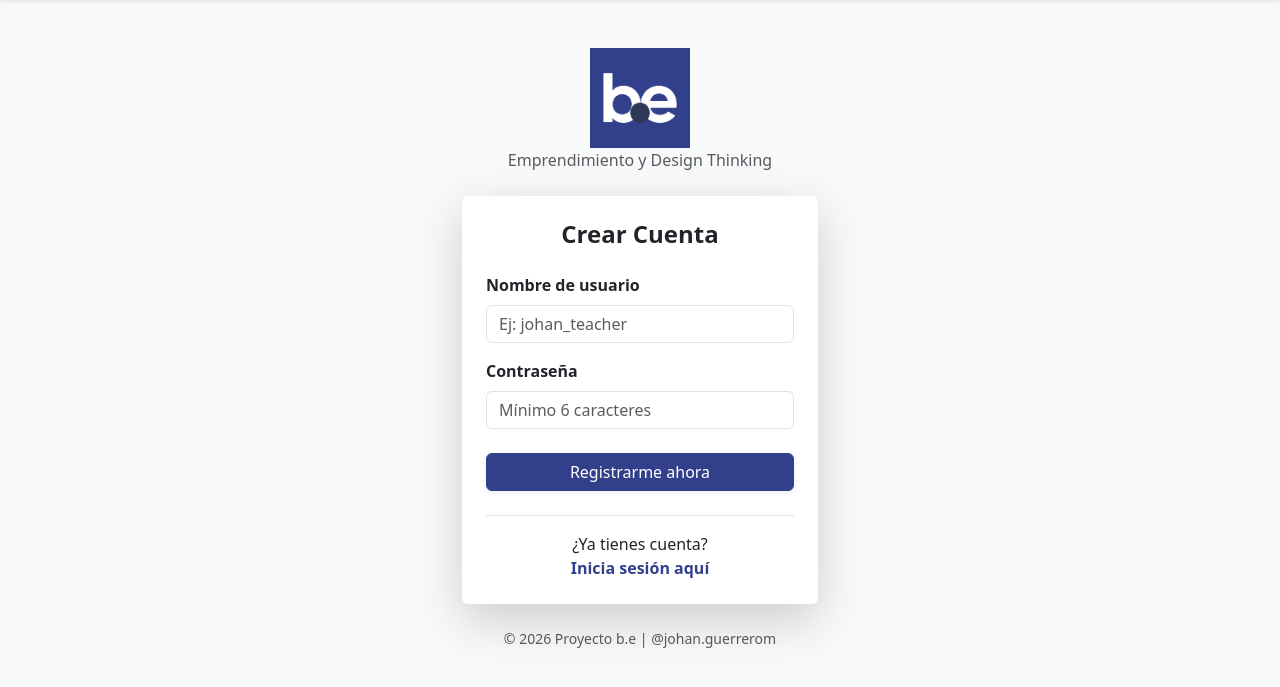
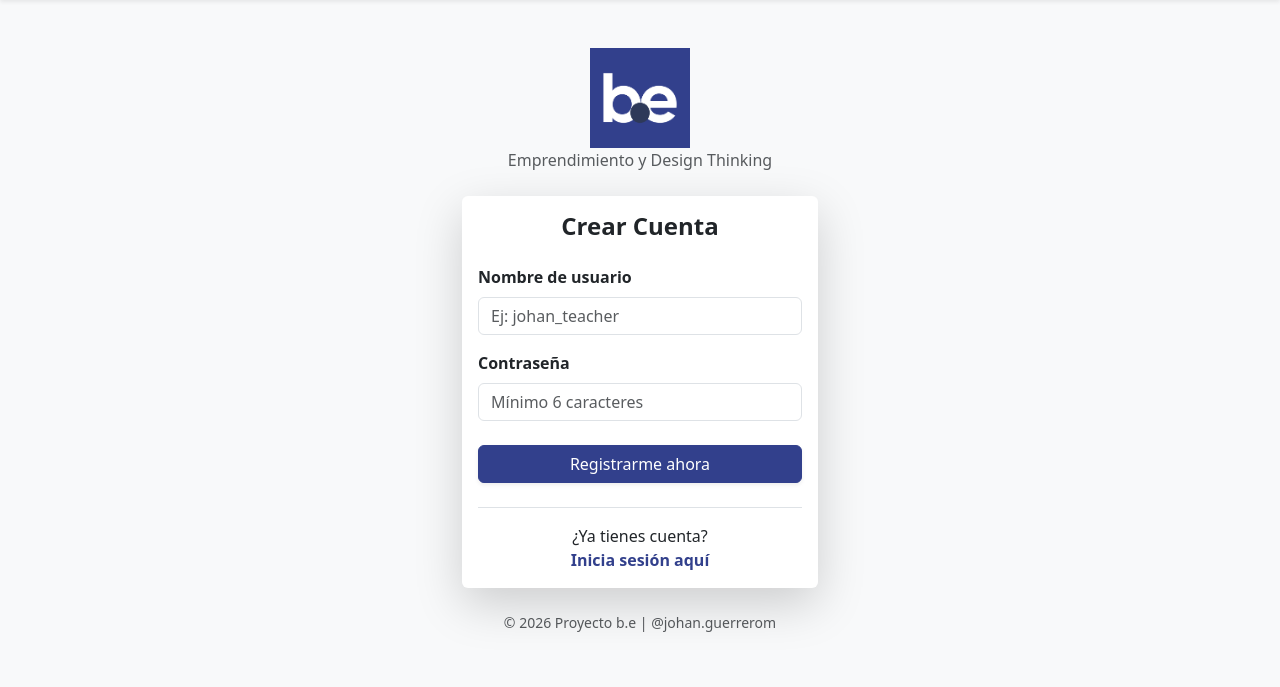
Before and after one commit to profjohang/bepuntoe, a FastAPI app: page /register in a window 1280 px wide. Shown: the part 66-753 px from the top of the page. Run offline with FastAPI, Linux system fonts and the light colour scheme.

Commit message:
Ajustes varios

```diff
--- a/templates/register.html
+++ b/templates/register.html
@@ -10,7 +10,7 @@
         </div>
 
         <div class="card shadow-lg border-0">
-            <div class="card-body p-4">
+            <div class="card-body p-3">
                 <h4 class="text-center mb-4 fw-bold">Crear Cuenta</h4>
 
                 <form id="registerForm">
```
